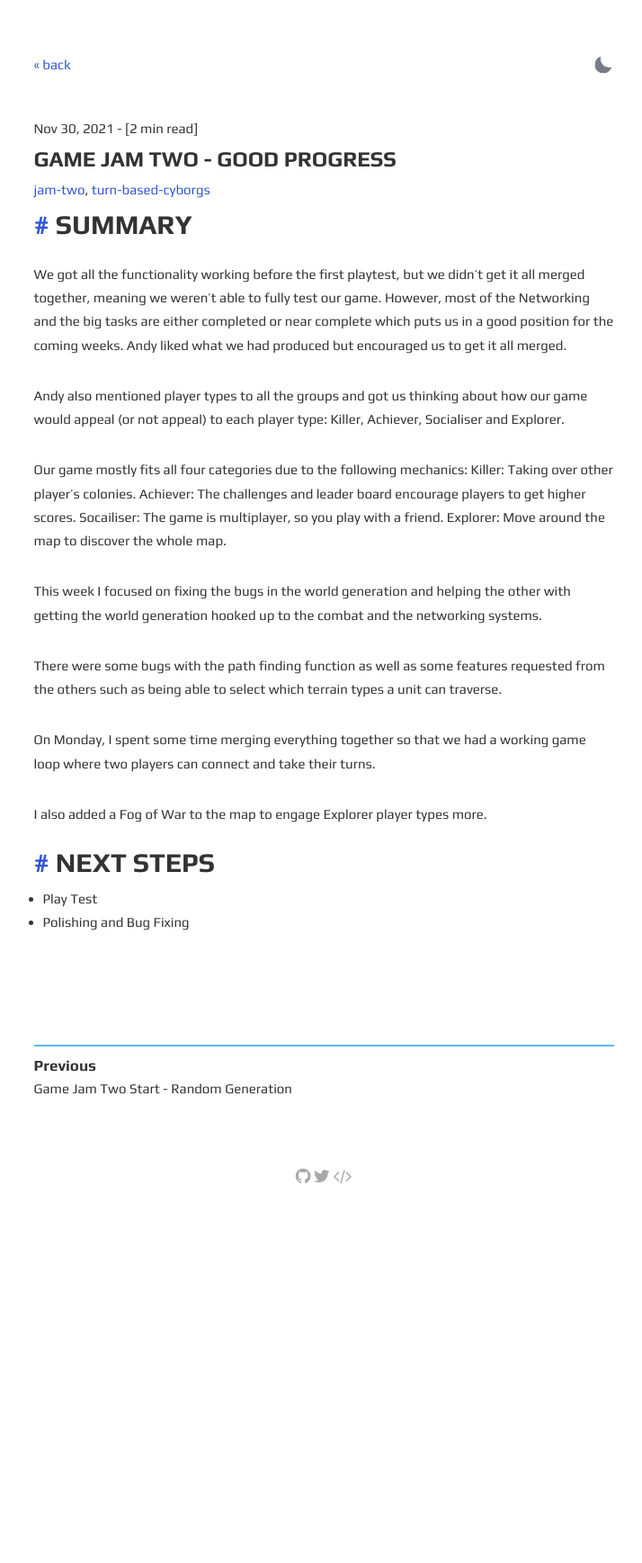
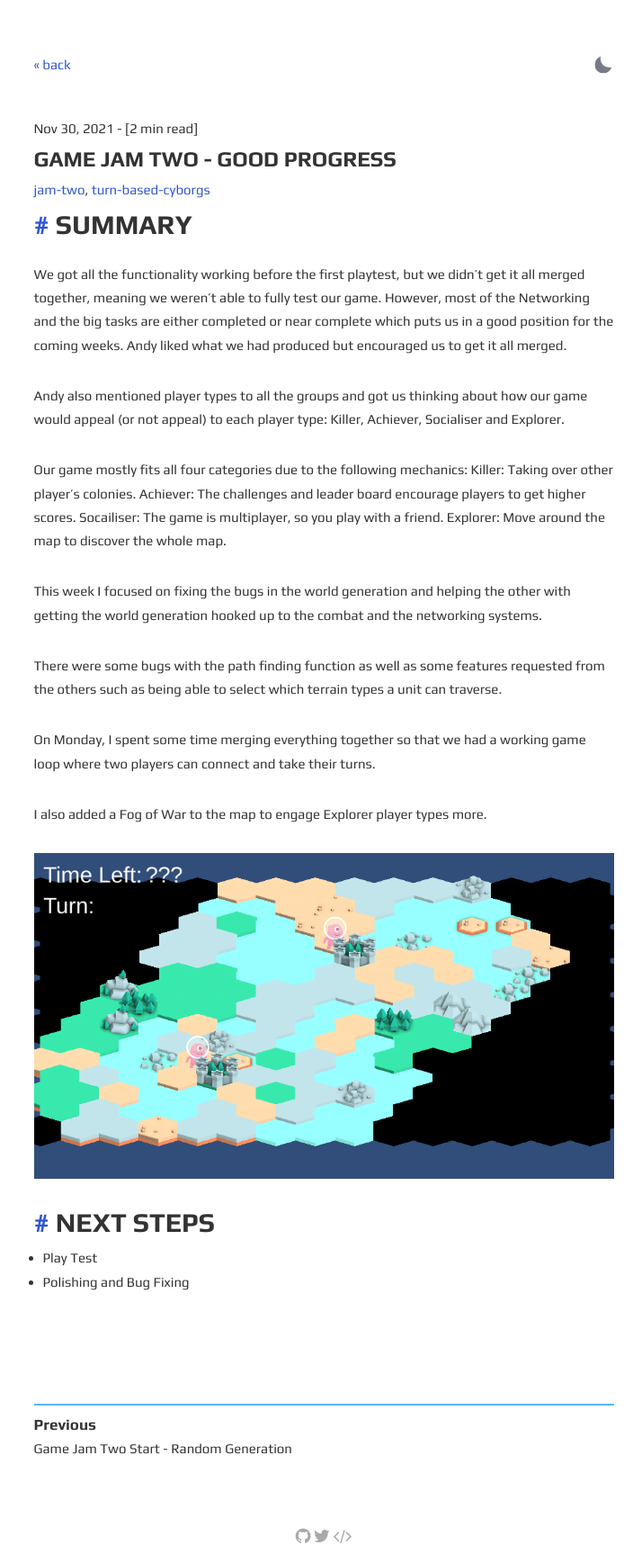
Before and after one commit to zar67/cgd-devlog, a Jekyll site: the page built from _posts/2021-11-30-jam-two-middle.md, in a window 1280 px wide. Shown: the whole page at 90% size, without its empty margins (280-994 px from the left). Built offline with Jekyll 4.4.1, drawn with Linux system fonts in a browser that asks for light colours; before the commit the page ends 1338 px from its top, so only the background shows below that.

Commit message:
Fog of War Image

```diff
--- a/_posts/2021-11-30-jam-two-middle.md
+++ b/_posts/2021-11-30-jam-two-middle.md
@@ -24,6 +24,10 @@ On Monday, I spent some time merging everything together so that we had a workin
 
 I also added a Fog of War to the map to engage Explorer player types more.
 
+<p align="center">
+  <img src="{{site.baseurl}}/assets/jam-two/fog-of-war.png" alt="Fog Of War"/>
+</p>
+
 # Next Steps
 - Play Test
 - Polishing and Bug Fixing
```
Also changed, not shown: assets/jam-two/fog-of-war.png (added).
